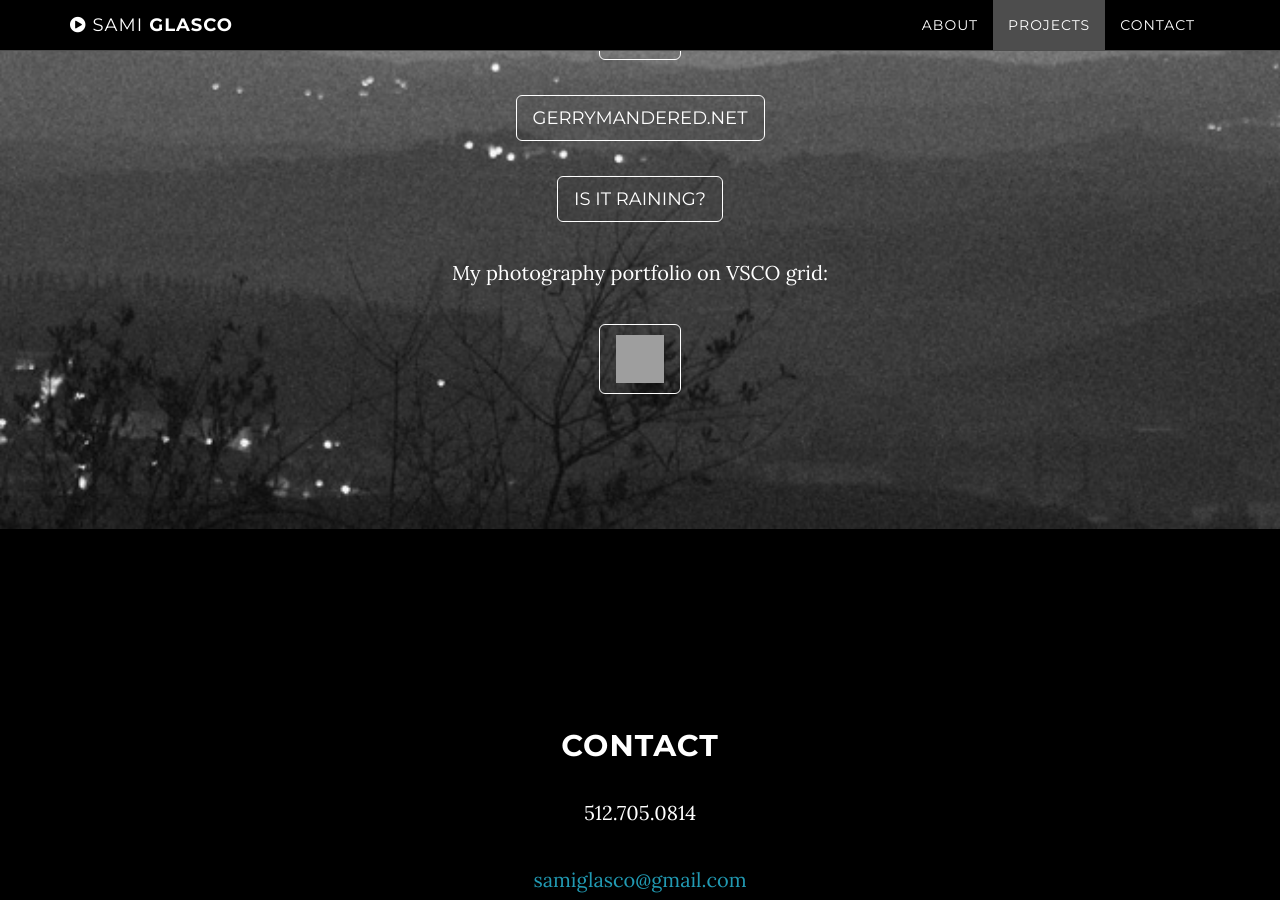
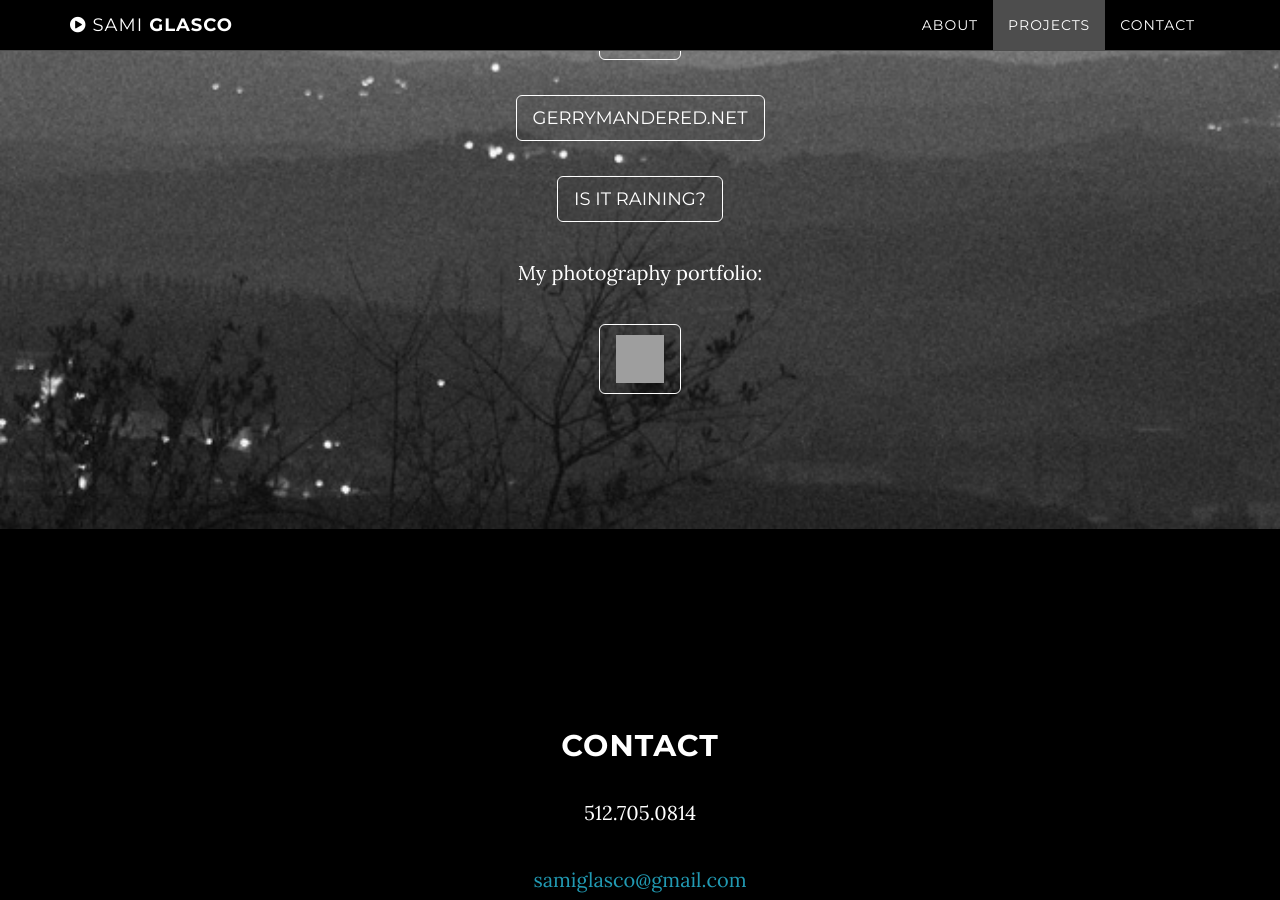
Before and after one commit to TheFireFerret/TheFireFerret.github.io, a Jekyll site: the page built from index.html, in a window 1280 px wide and 900 px high, scrolled down 1761 px. Built offline with Jekyll 4.4.1, drawn with Linux system fonts in a browser that asks for light colours; grey boxes are pictures that could not be loaded.

Commit message:
Update projects.html

```diff
--- a/_includes/projects.html
+++ b/_includes/projects.html
@@ -18,8 +18,8 @@
                 <a href="https://isitrainingnow.herokuapp.com" target="_blank" class="btn btn-default btn-lg">Is it Raining?</a>
                 <p></p>
 
-                <p>My photography portfolio on VSCO grid:</p>
-                <a href="http://vsco.co/bokehlicious?utm_source=user_grid&utm_medium=user_website&utm_campaign=link_to_grid" target="_blank" class="btn btn-default btn-lg"><i class="fa-fw"></i> <span class="network-name"><img style="width: 48px; height: 48px; margin: 0px;" src="http://assets.vsco.co/assets/images/assets/Logo_white_48.png" alt="GitHub Logo" /></span></a>
+                <p>My photography portfolio:</p>
+                <a href="http://http://photos.samiglas.co" target="_blank" class="btn btn-default btn-lg"><i class="fa-fw"></i> <span class="network-name"><img style="width: 48px; height: 48px; margin: 0px;" src="http://assets.vsco.co/assets/images/assets/Logo_white_48.png" alt="GitHub Logo" /></span></a>
                 <p></p>
             </div>
         </div>
```
